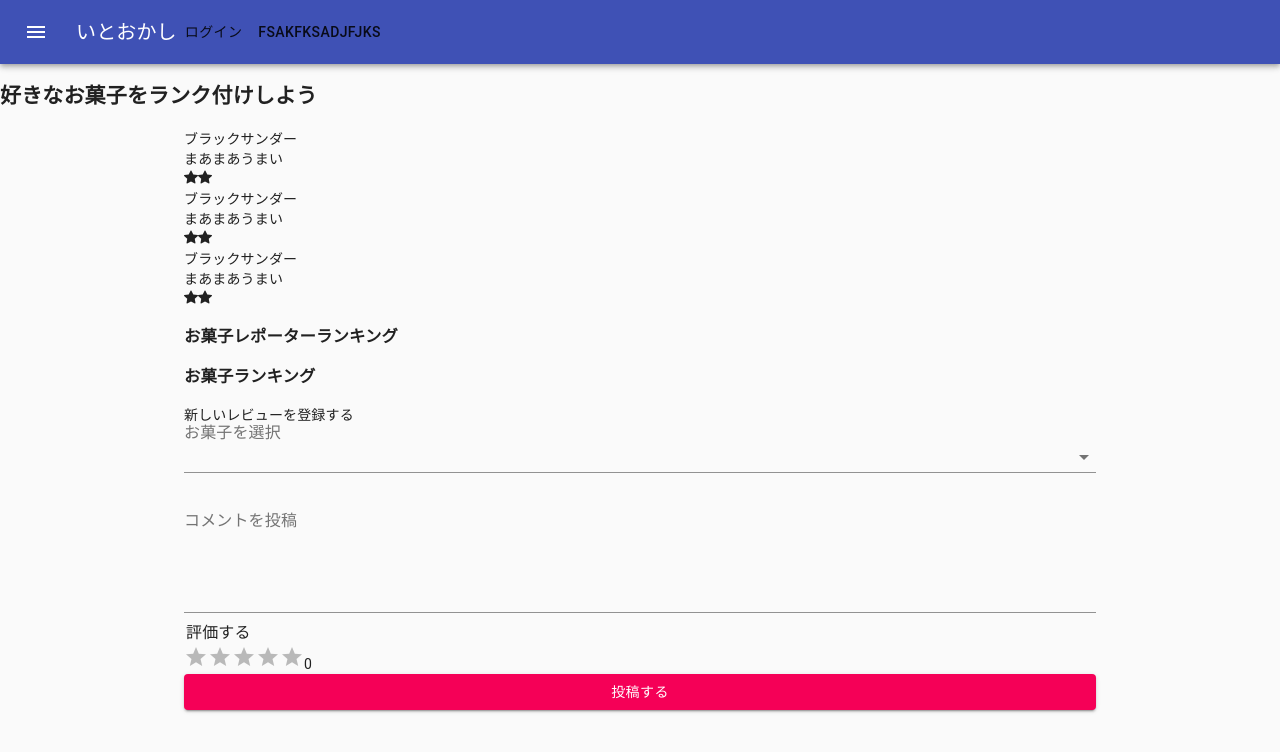
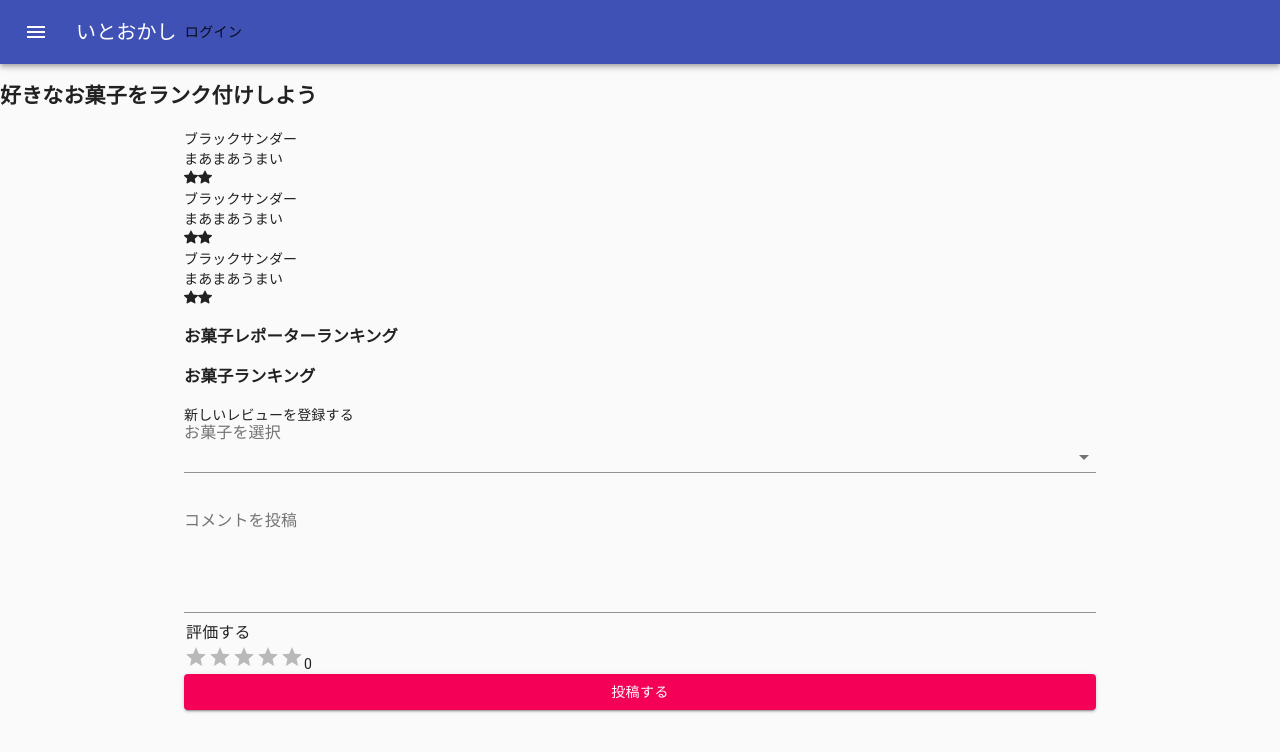
Before and after one commit to Ito-ocashi-review/ior-front, a Next.js app: page / in a window 1280 px wide. Shown: the top 752 px of the page. Built offline with nearby package versions, Linux system fonts and the light colour scheme.

Commit message:
テスト用の差分を消去

```diff
--- a/components/navbar.tsx
+++ b/components/navbar.tsx
@@ -53,9 +53,6 @@ const MenuAppBar:React.FC = () => {
         <Button onClick={handleLogin}>
           ログイン
         </Button>
-        <Button>
-          fsakfksadjfjks
-        </Button>
       </Toolbar>
     </AppBar>
   );
```
